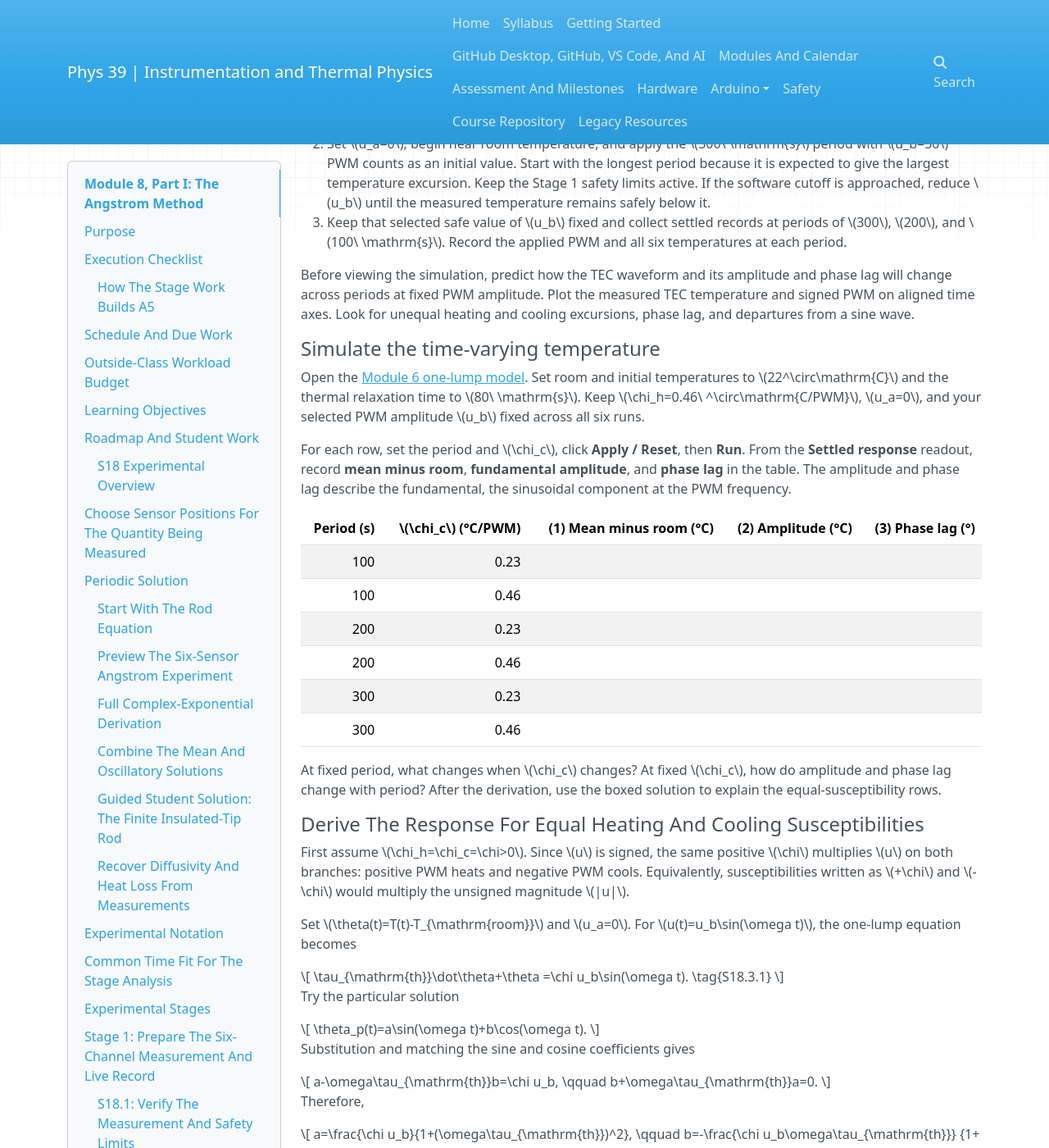
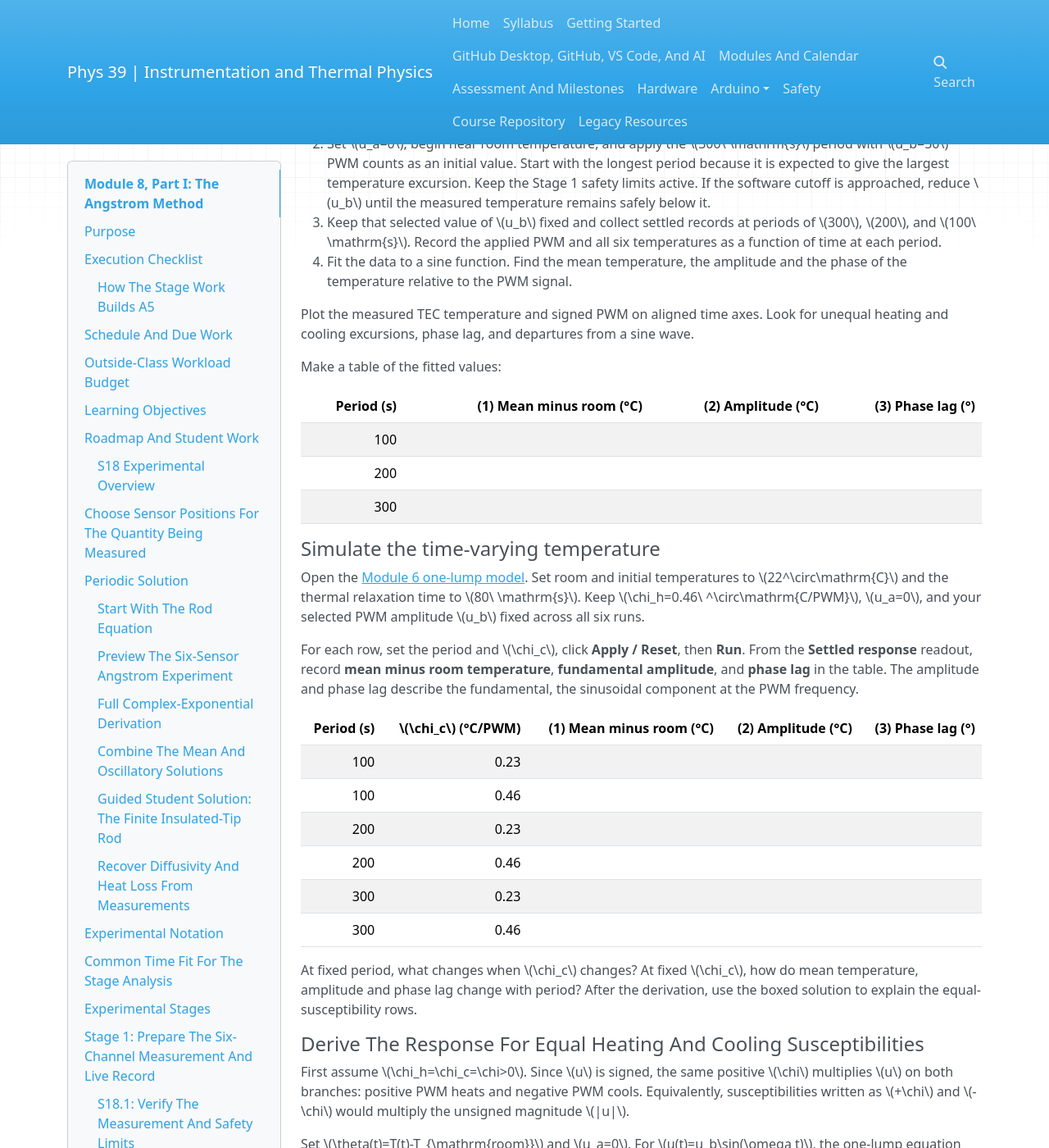
Before and after one commit to SethFraden/Phys39F26-course, an MkDocs documentation site: the page built from course/labs/lab-09/index.md, in a window 1280 px wide and 1400 px high, scrolled down 18476 px. Shown: the whole window at 82% size. Built offline with MkDocs 1.6.1, drawn with Linux system fonts in a browser that asks for light colours; a script that is not in the unit is left out.

Commit message:
Add measured PWM fit table to Module 8

```diff
--- a/course/labs/lab-09/index.md
+++ b/course/labs/lab-09/index.md
@@ -1176,14 +1176,23 @@ The sign selects heating or cooling; $|u|$ gives the PWM magnitude from 0 to
    Keep the Stage 1
    safety limits active. If the software cutoff is approached, reduce $u_b$
    until the measured temperature remains safely below it.
-3. Keep that selected safe value of $u_b$ fixed and collect settled records at
+3. Keep that selected  value of $u_b$ fixed and collect settled records at
    periods of $300$, $200$, and $100\ \mathrm{s}$. Record the applied PWM and
-   all six temperatures at each period.
-
-Before viewing the simulation, predict how the TEC waveform and its amplitude
-and phase lag will change across periods at fixed PWM amplitude. Plot the
+   all six temperatures as a function of time at each period.
+4. Fit the data to a sine function. Find the mean temperature, the amplitude and the phase of the temperature relative to the PWM signal.
+
+Plot the
 measured TEC temperature and signed PWM on aligned time axes. Look for unequal
 heating and cooling excursions, phase lag, and departures from a sine wave.
+
+Make a table of the fitted values:
+
+| Period (s) |  (1) Mean minus room (°C) | (2) Amplitude (°C) | (3) Phase lag (°) |
+| ---: |  ---: | ---: | ---: |
+| 100 |  | | |
+| 200 |  | | |
+| 300 |  | | |
+
 
 #### Simulate the time-varying temperature
 
@@ -1193,7 +1202,7 @@ relaxation time to $80\ \mathrm{s}$. Keep $\chi_h=0.46\ ^\circ\mathrm{C/PWM}$,
 $u_a=0$, and your selected PWM amplitude $u_b$ fixed across all six runs.
 
 For each row, set the period and $\chi_c$, click **Apply / Reset**, then **Run**.
-From the **Settled response** readout, record **mean minus room**,
+From the **Settled response** readout, record **mean minus room temperature**,
 **fundamental amplitude**, and **phase lag** in the table. The amplitude and phase lag describe the fundamental, the sinusoidal
 component at the PWM frequency.
 
@@ -1207,7 +1216,7 @@ component at the PWM frequency.
 | 300 | 0.46 | | | |
 
 At fixed period, what changes when $\chi_c$ changes? At fixed $\chi_c$,
-how do amplitude and phase lag change with period? After the derivation,
+how do mean temperature, amplitude and phase lag change with period? After the derivation,
 use the boxed solution to explain the equal-susceptibility rows.
 
 #### Derive The Response For Equal Heating And Cooling Susceptibilities
```
Also changed, not shown: docs/labs/lab-09/index.html (+37 -6 lines).
